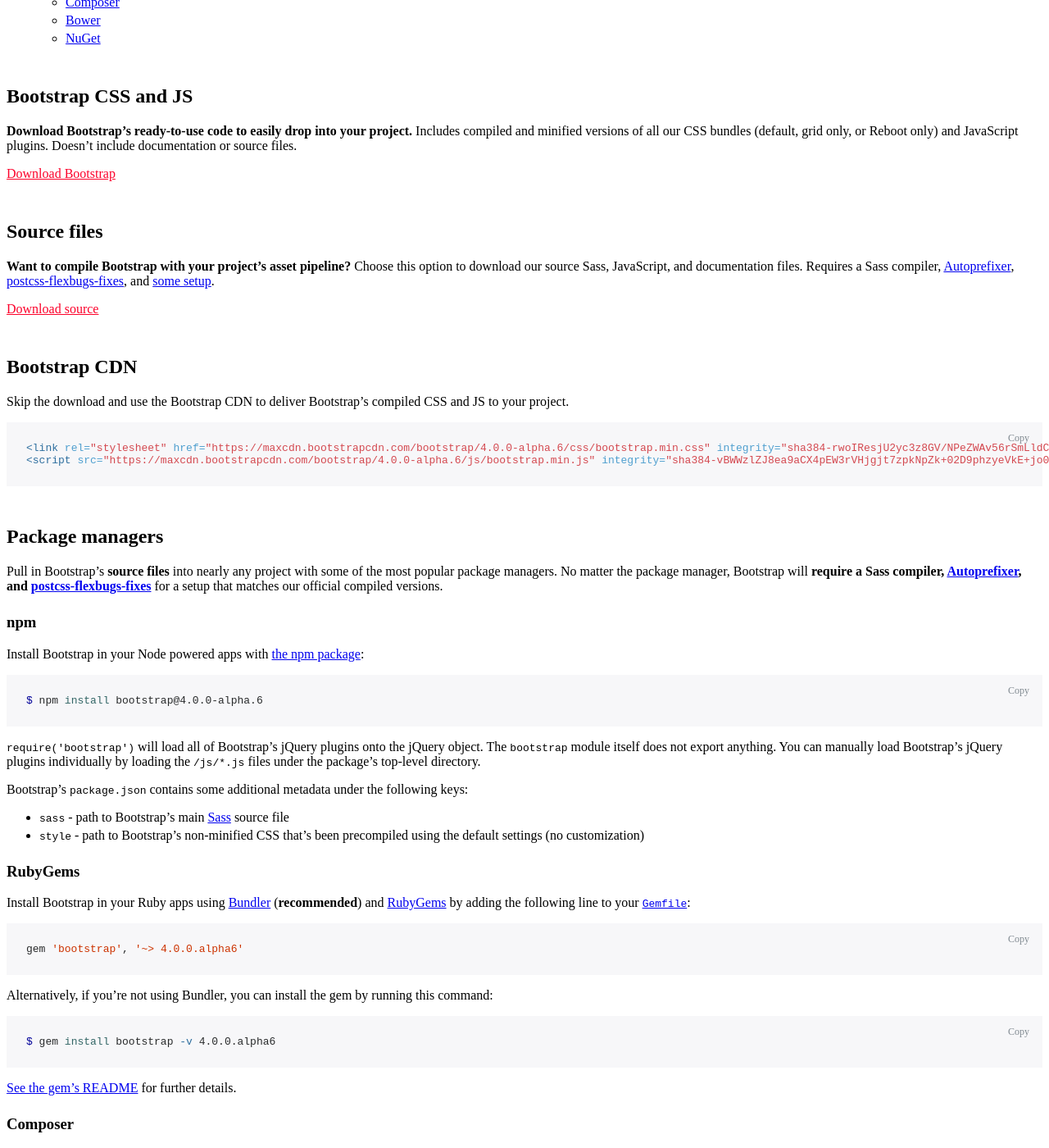
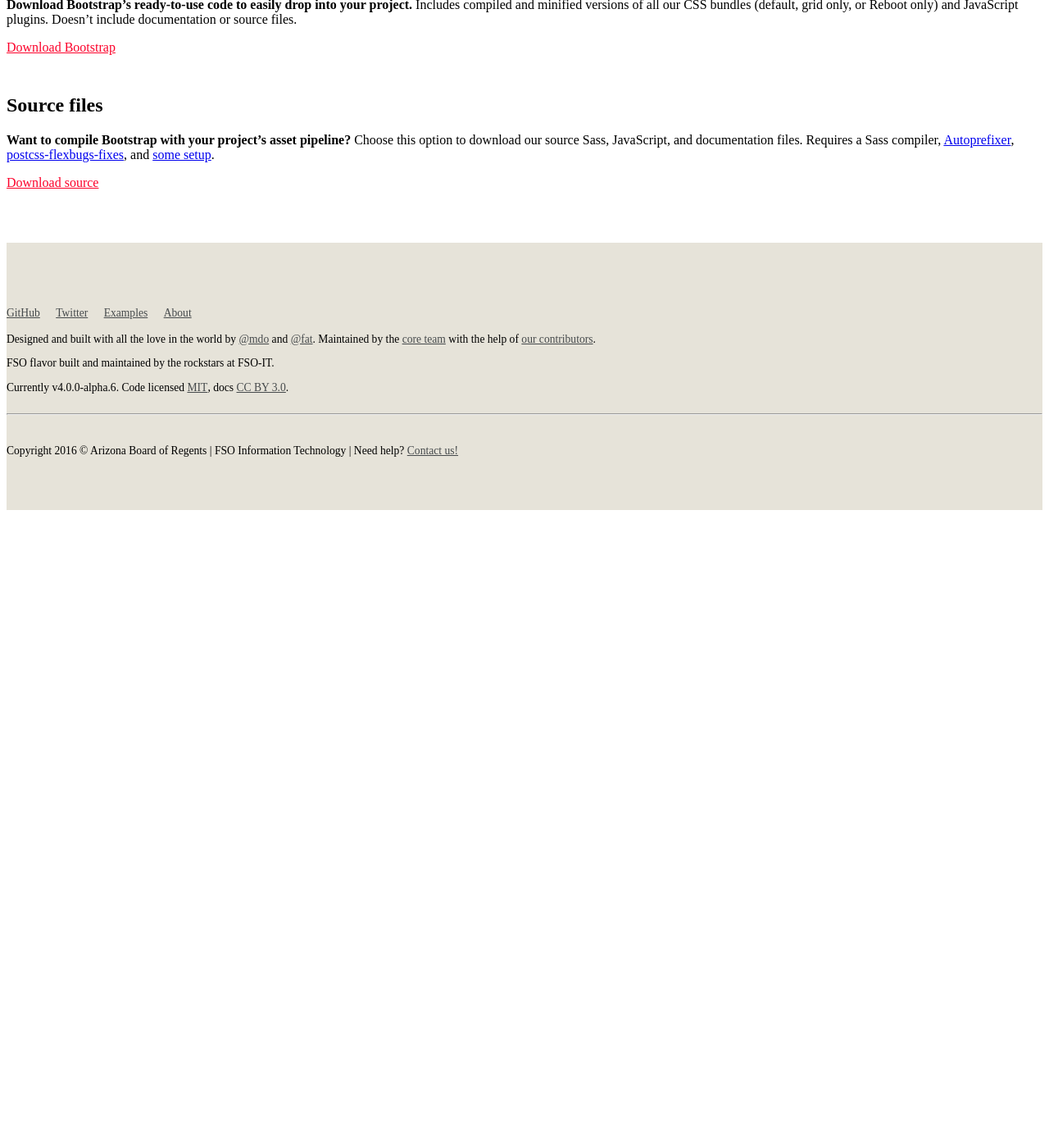
Before and after one commit to uarizona-fnsv/bootstrap, a Jekyll site: the page built from docs/getting-started/download.md, in a window 1280 px wide and 1400 px high, scrolled down 1470 px. Shown: the whole window at 82% size. Built offline with Jekyll 4.4.1, drawn with Linux system fonts in a browser that asks for light colours; nearby versions of some CDN libraries; after the commit the page ends 2100 px from its top, so only the background shows below that; some of the changed text lies outside the part shown.

Commit message:
docs changes and updating links for current release

```diff
--- a/_config.yml
+++ b/_config.yml
@@ -36,8 +36,8 @@ repo:             https://gitlab.fso.arizona.edu.com/fast/fso-bootstrap
 slack:            https://bootstrap-slack.herokuapp.com
 
 download:
-  source:         https://github.com/twbs/bootstrap/archive/v4.0.0-alpha.6.zip
-  dist:           https://github.com/twbs/bootstrap/releases/download/v4.0.0-alpha.6/bootstrap-4.0.0-alpha.6-dist.zip
+  source:         https://gitlab.fso.arizona.edu/FAST/fso-bootstrap/repository/archive.zip?ref=v0.1
+  dist:           https://gitlab.fso.arizona.edu/FAST/fso-bootstrap/uploads/58d0e951fabf5b167d251b1d710f8ec8/fso-bootstrap-v0.1-dist.zip
 
 blog:             https://blog.getbootstrap.com
 expo:             https://expo.getbootstrap.com
--- a/docs/getting-started/download.md
+++ b/docs/getting-started/download.md
@@ -23,16 +23,16 @@ group: getting-started
 
 <a href="{{ site.download.source }}" class="btn btn-bs" onclick="ga('send', 'event', 'Getting started', 'Download', 'Download source');">Download source</a>
 
-## Bootstrap CDN
+<!--## Bootstrap CDN
 
 Skip the download and use the Bootstrap CDN to deliver Bootstrap's compiled CSS and JS to your project.
 
 {% highlight html %}
 <link rel="stylesheet" href="{{ site.cdn.css }}" integrity="{{ site.cdn.css_hash }}" crossorigin="anonymous">
 <script src="{{ site.cdn.js }}" integrity="{{ site.cdn.js_hash }}" crossorigin="anonymous"></script>
-{% endhighlight %}
+{% endhighlight %}-->
 
-## Package managers
+<!--## Package managers
 
 Pull in Bootstrap's **source files** into nearly any project with some of the most popular package managers. No matter the package manager, Bootstrap will **require a Sass compiler, [Autoprefixer](https://github.com/postcss/autoprefixer), and [postcss-flexbugs-fixes](https://github.com/luisrudge/postcss-flexbugs-fixes)** for a setup that matches our official compiled versions.
 
@@ -95,4 +95,4 @@ Install-Package bootstrap -Pre
 Install-Package bootstrap.sass -Pre
 {% endhighlight %}
 
-The `-Pre` is required until Bootstrap v4 has a stable release.
+The `-Pre` is required until Bootstrap v4 has a stable release.-->
--- a/package.json
+++ b/package.json
@@ -14,7 +14,8 @@
   "homepage": "https://getbootstrap.com",
   "author": "The Bootstrap Authors (https://github.com/twbs/bootstrap/graphs/contributors)",
   "contributors": [
-    "Twitter, Inc."
+    "Twitter, Inc.",
+    "Univserity of Arizona FSO FAST"
   ],
   "scripts": {
     "change-version": "node grunt/change-version.js",
```
Also changed, not shown: docs/assets/scss/_buttons.scss (+4 -4 lines).
